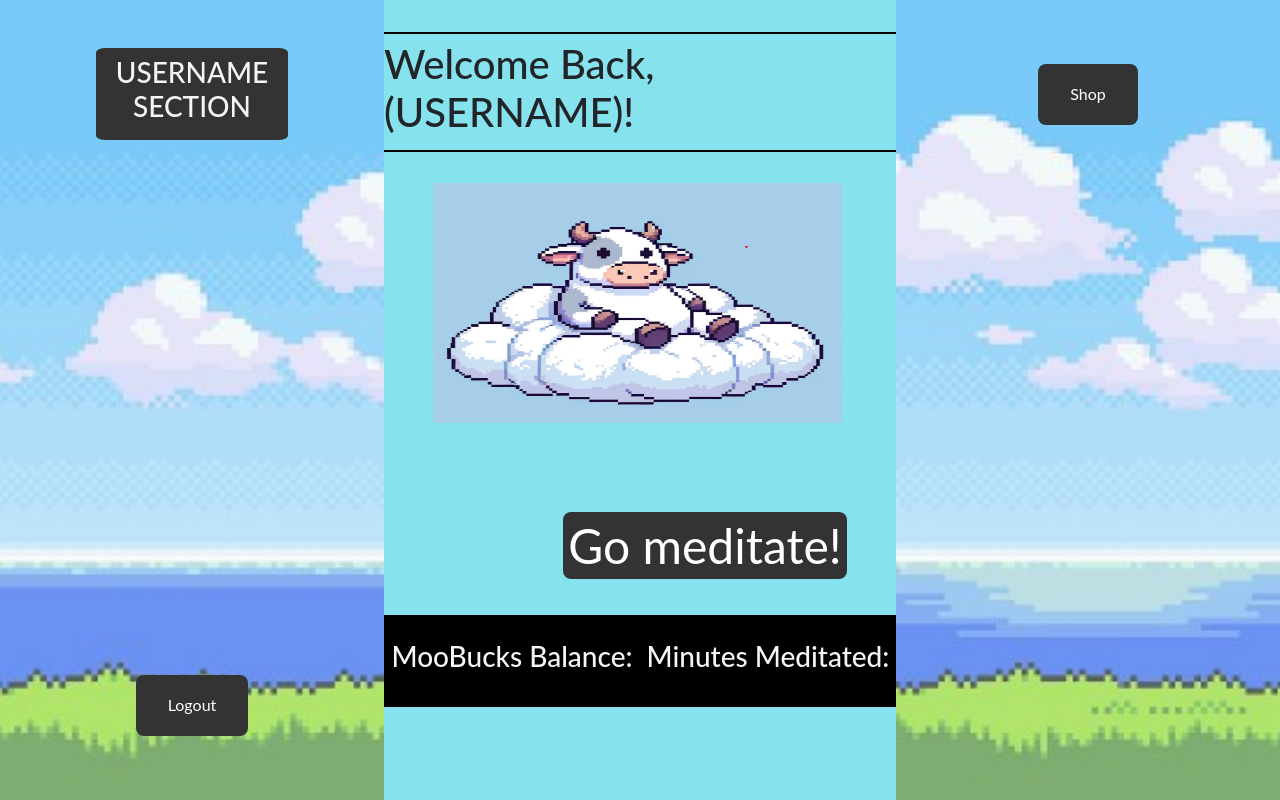
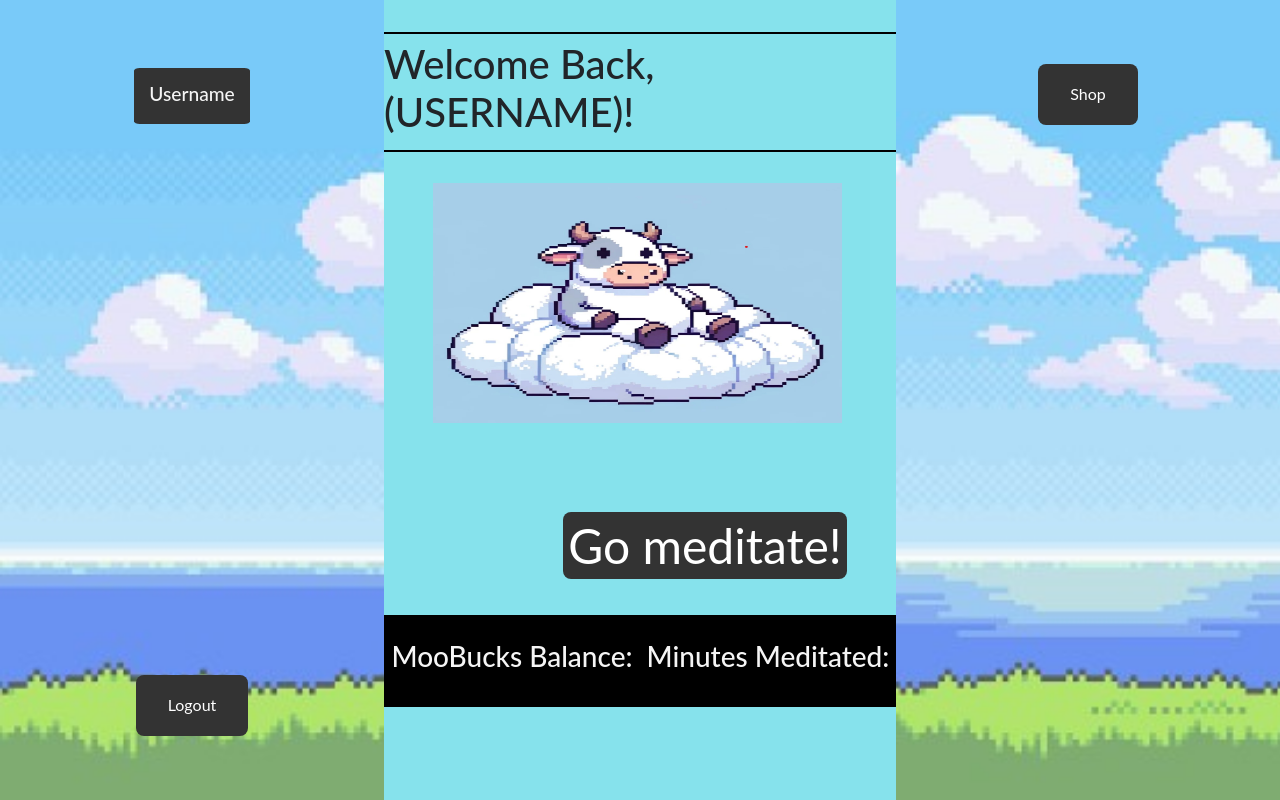
Before and after one commit to SyrJair/CIS454, a Vue app in the folder frontend/: page /main in a window 1280 px wide. Built offline with nearby package versions, Linux system fonts and the light colour scheme.

Commit message:
fixed main page button

```diff
--- a/frontend/src/views/MainPage.vue
+++ b/frontend/src/views/MainPage.vue
@@ -4,7 +4,7 @@
         <!-- Left Layout: User Information and Actions -->
         <div class="left-layout">
             <div class="username-section">
-                <h3 id="username">USERNAME SECTION</h3> <!-- Displays the username -->
+                <h3 id="username">Username</h3> <!-- Displays the username -->
             </div>
             <div class="logout-section">
                 <!-- README: This logout button uses RouterLink-->
@@ -103,17 +103,23 @@ export default {
         background-image: url('../assets/cloud_LEFT.jpg');
         background-size: cover;
     }
+    #username
+    {
+        font-size:1.2em;
+    }
 
     /* README: Username Section - Style for username display area */
     .username-section {
         background-color: #333;
-        width: 50%;
-        height: 13%;
+        width: 30%;
+        height: 8%;
         text-align: center;
         display: flex;
         justify-content: center;
         flex-direction: column;
         border-radius: 5%;
+        margin-top:20px;
+        padding-top:3px;
     }
 
     /* README: Right Layout Background - Specific background styles for the right layout area */
```
